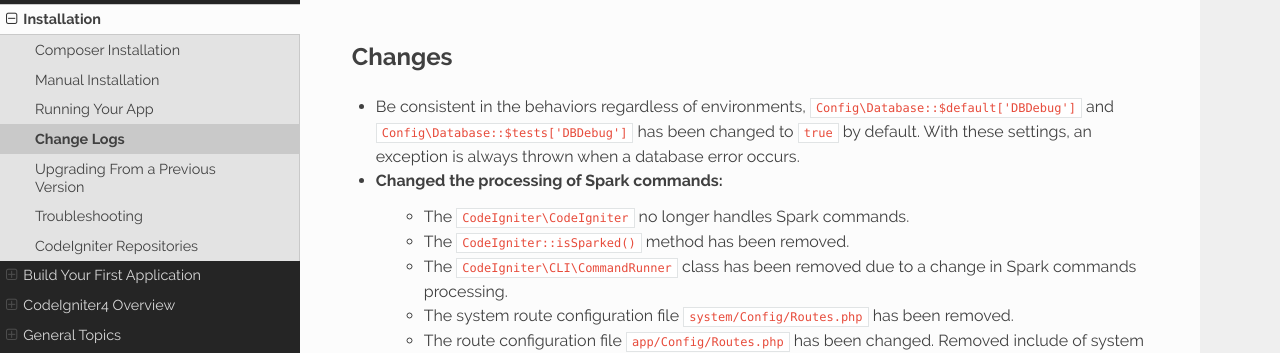
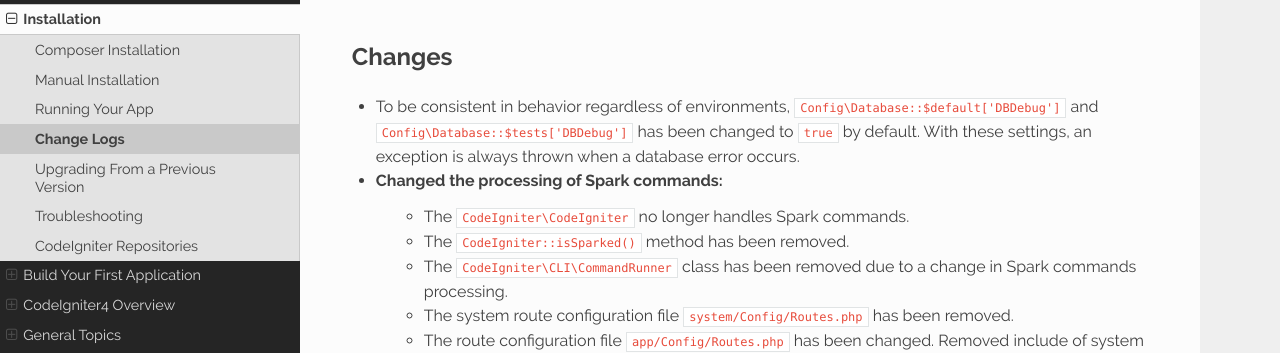
Before and after one commit to NEKOGET/ci4_user_guide_src, a Sphinx documentation site: the page built from source/changelogs/v4.3.0.rst, in a window 1280 px wide and 900 px high, scrolled down 760 px. Shown: the part 163-516 px from the top of the window. Built offline with Sphinx 7.4.7 and the Read the Docs theme 2.0.0, drawn with Linux system fonts in a browser that asks for light colours.

Commit message:
docs: fix by proofreading
Co-authored-by: MGatner <mgatner@icloud.com>

```diff
--- a/source/changelogs/v4.3.0.rst
+++ b/source/changelogs/v4.3.0.rst
@@ -28,7 +28,7 @@ Enhancements
 Changes
 *******
 
-- Be consistent in the behaviors regardless of environments, ``Config\Database::$default['DBDebug']`` and ``Config\Database::$tests['DBDebug']`` has been changed to ``true`` by default. With these settings, an exception is always thrown when a database error occurs.
+- To be consistent in behavior regardless of environments, ``Config\Database::$default['DBDebug']`` and ``Config\Database::$tests['DBDebug']`` has been changed to ``true`` by default. With these settings, an exception is always thrown when a database error occurs.
 - Changed the processing of Spark commands:
     - The ``CodeIgniter\CodeIgniter`` no longer handles Spark commands.
     - The ``CodeIgniter::isSparked()`` method has been removed.
```
